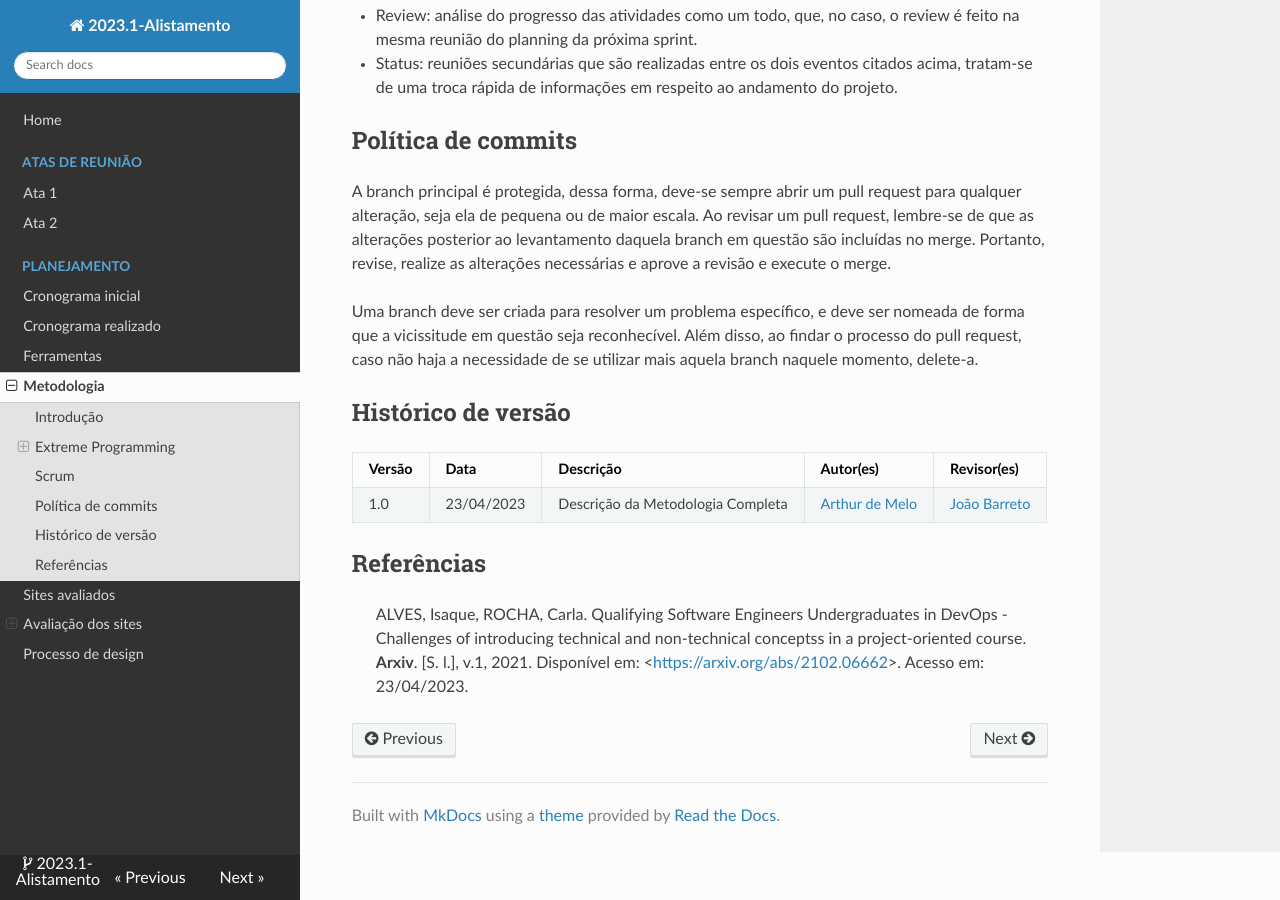
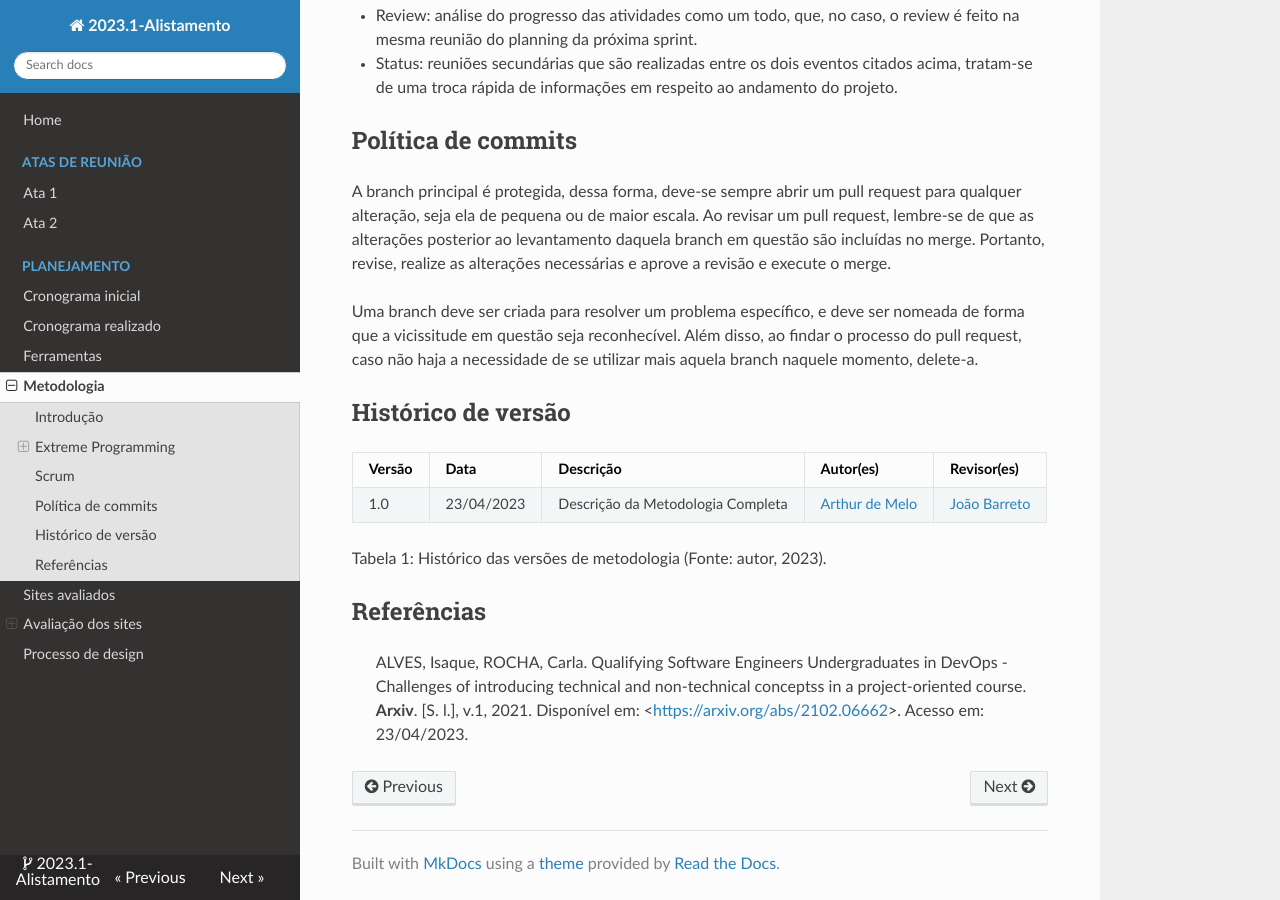
Before and after one commit to Interacao-Humano-Computador/2023.1-Alistamento, an MkDocs documentation site: the page built from docs/planejamento/metodologia.md, in a window 1280 px wide and 900 px high, scrolled down 950 px. Built offline with MkDocs 1.6.1, drawn with Linux system fonts in a browser that asks for light colours; nearby versions of some CDN libraries.

Commit message:
Update metodologia
Foram adicionadas legendas e informações do autor às tabelas.

```diff
--- a/docs/planejamento/metodologia.md
+++ b/docs/planejamento/metodologia.md
@@ -34,5 +34,7 @@ Uma branch deve ser criada para resolver um problema específico, e deve ser nom
 | ---- | -----  | ------ | ---------- | ----------|
 | 1.0 | 23/04/2023 | Descrição da Metodologia Completa | [Arthur de Melo](https://github.com/arthurmlv) | [João Barreto](https://github.com/JoaoBarreto03) |
 
+Tabela 1: Histórico das versões de metodologia (Fonte: autor, 2023).
+
 ## Referências
 >ALVES, Isaque, ROCHA, Carla. Qualifying Software Engineers Undergraduates in DevOps - Challenges of introducing technical and non-technical conceptss in a project-oriented course. **Arxiv**. [S. l.], v.1, 2021. Disponível em: <<https://arxiv.org/abs/2102.06662>>. Acesso em: 23/04/2023.
```
